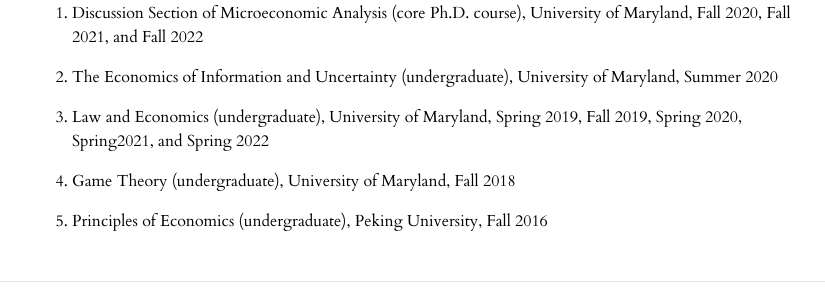
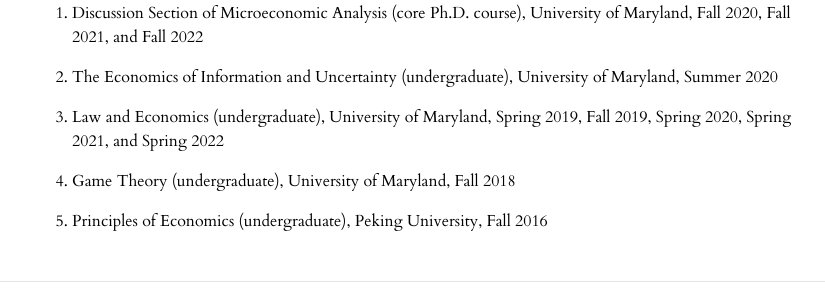
Before and after one commit to shanglyudeng/shanglyudeng.github.io, a Jekyll site: the page built from _pages/teaching.md, in a window 1280 px wide. Shown: the part 237-537 px from the top of the page, without its empty margins (223-1048 px from the left). Built offline with Jekyll 4.4.1, drawn with Linux system fonts in a browser that asks for light colours; comment, search, counter and statistics services are not loaded; a style sheet for code colours, icons or effects is not loaded.

Commit message:
Update teaching.md

```diff
--- a/_pages/teaching.md
+++ b/_pages/teaching.md
@@ -16,7 +16,7 @@
 
 2. The Economics of Information and Uncertainty (undergraduate), University of Maryland, Summer 2020
 
-3. Law and Economics (undergraduate), University of Maryland, Spring 2019, Fall 2019, Spring 2020, Spring2021, and Spring 2022
+3. Law and Economics (undergraduate), University of Maryland, Spring 2019, Fall 2019, Spring 2020, Spring 2021, and Spring 2022
 
 4. Game Theory (undergraduate), University of Maryland, Fall 2018
 
```
